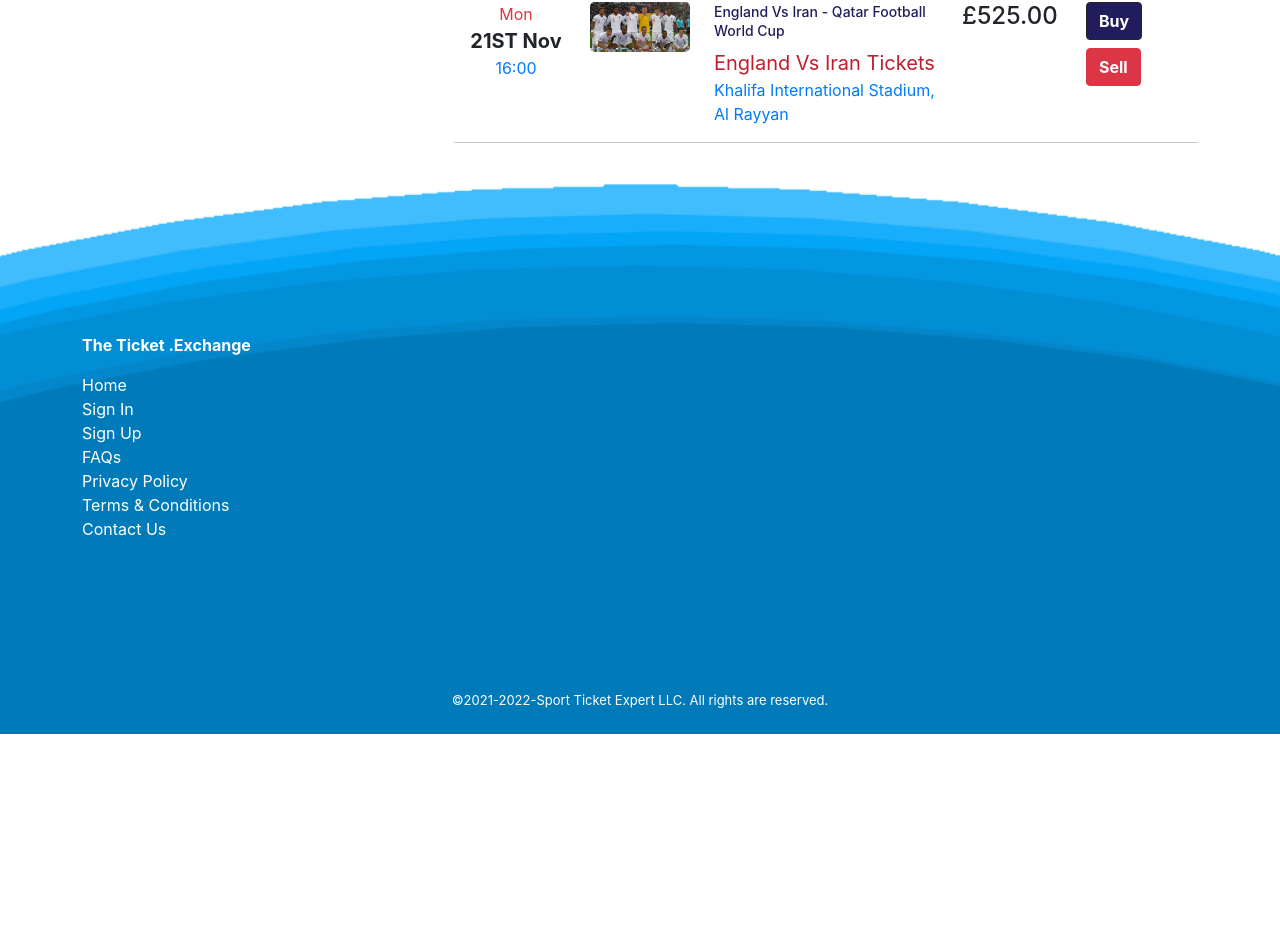
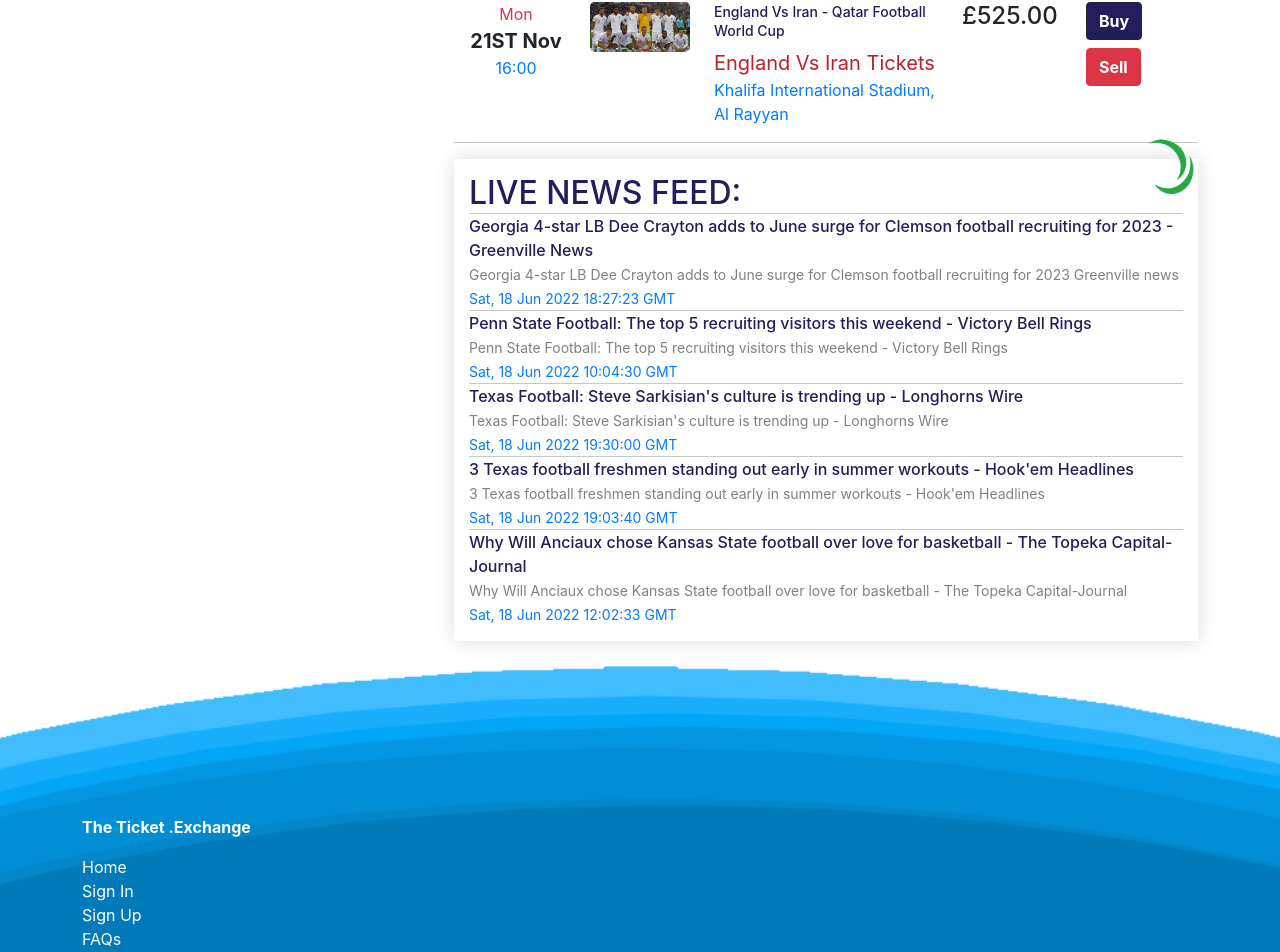
Before and after one commit to Jahangir-Alam-Noman/ticket-exchange, a React (Create React App) app: page / in a window 1280 px wide. Shown: the part 4483-5435 px from the top of the page. Before the commit the page ends 5217 px from the top, so only its background shows below. Built offline with nearby package versions, Linux system fonts and the light colour scheme; some icons are missing.

Commit message:
NewsFeed Updated

```diff
--- a/src/App.css
+++ b/src/App.css
@@ -7,6 +7,7 @@
 @import "./assets/css/Ticket.css";
 @import "./assets/css/LeftMenu.css";
 @import "./assets/css/PopularEvents.css";
+@import "./assets/css/NewsFeed.css";
 
 /* Header added */
 @import "./assets/css/Header.css";
--- /dev/null
+++ b/src/assets/css/NewsFeed.css
@@ -0,0 +1,30 @@
+/** @format */
+.news_feed {
+  /* height: auto; */
+  /* width: 280px; */
+  box-shadow: 0px 0px 20px gainsboro;
+  padding: 15px;
+}
+
+@media all and (max-width: 1600px) {
+  .newsFeed_img {
+    position: absolute;
+    top: 4622px;
+    left: 1147px;
+  }
+}
+
+.newsFeed_head {
+  color: #221d5d;
+  font-weight: 500;
+  margin: 0;
+}
+.newsFeed_text {
+  color: #808080;
+}
+.newsFeed_date {
+  color: #007bff;
+}
+.horizontal {
+  margin: 0px;
+}
--- /dev/null
+++ b/src/components/Home/NewsFeed/NewsFeed.js
@@ -0,0 +1,100 @@
+/** @format */
+
+import React from "react";
+import image from "../../../assets/img/newsFeed/bg-module-success.png";
+
+const NewsFeed = () => {
+  return (
+    <div>
+      <div className='container p-0'>
+        <div className='row'>
+          <div className='news_feed'>
+            <img
+              src={image}
+              alt=''
+              className='newsFeed_img d-none d-sm-block'
+            />
+            <p className='h2 newsFeed_head'>LIVE NEWS FEED: </p>
+            <div>
+              <hr className='horizontal' />
+              <p className='newsFeed_head'>
+                Georgia 4-star LB Dee Crayton adds to June surge for Clemson
+                football recruiting for 2023 - Greenville News
+              </p>
+              <small className='newsFeed_text'>
+                Georgia 4-star LB Dee Crayton adds to June surge for Clemson
+                football recruiting for 2023 Greenville news
+              </small>{" "}
+              <br />
+              <small className='newsFeed_date'>
+                Sat, 18 Jun 2022 18:27:23 GMT
+              </small>
+            </div>
+            <div>
+              <hr className='horizontal' />
+              <p className='newsFeed_head'>
+                Penn State Football: The top 5 recruiting visitors this weekend
+                - Victory Bell Rings
+              </p>
+              <small className='newsFeed_text'>
+                Penn State Football: The top 5 recruiting visitors this weekend
+                - Victory Bell Rings
+              </small>{" "}
+              <br />
+              <small className='newsFeed_date'>
+                Sat, 18 Jun 2022 10:04:30 GMT
+              </small>
+            </div>
+            <div>
+              <hr className='horizontal' />
+              <p className='newsFeed_head'>
+                Texas Football: Steve Sarkisian's culture is trending up -
+                Longhorns Wire
+              </p>
+              <small className='newsFeed_text'>
+                Texas Football: Steve Sarkisian's culture is trending up -
+                Longhorns Wire
+              </small>{" "}
+              <br />
+              <small className='newsFeed_date'>
+                Sat, 18 Jun 2022 19:30:00 GMT
+              </small>
+            </div>
+            <div>
+              <hr className='horizontal' />
+              <p className='newsFeed_head'>
+                3 Texas football freshmen standing out early in summer workouts
+                - Hook'em Headlines
+              </p>
+              <small className='newsFeed_text'>
+                3 Texas football freshmen standing out early in summer workouts
+                - Hook'em Headlines
+              </small>{" "}
+              <br />
+              <small className='newsFeed_date'>
+                Sat, 18 Jun 2022 19:03:40 GMT
+              </small>
+            </div>
+            <div>
+              <hr className='horizontal' />
+              <p className='newsFeed_head'>
+                Why Will Anciaux chose Kansas State football over love for
+                basketball - The Topeka Capital-Journal
+              </p>
+              <small className='newsFeed_text'>
+                Why Will Anciaux chose Kansas State football over love for
+                basketball - The Topeka Capital-Journal
+              </small>{" "}
+              <br />
+              <small className='newsFeed_date'>
+                Sat, 18 Jun 2022 12:02:33 GMT
+              </small>
+            </div>
+          </div>
+        </div>
+      </div>
+    </div>
+  );
+};
+
+export default NewsFeed;
--- a/src/components/Home/Ticket/Ticket.js
+++ b/src/components/Home/Ticket/Ticket.js
@@ -1,20 +1,24 @@
+/** @format */
+
 import React from "react";
 import FinalTicket from "../FinalTicket/FinalTicket";
 
 import LeftMenu from "../LeftMenu/LeftMenu";
+import NewsFeed from "../NewsFeed/NewsFeed";
 import PopularEvents from "../PopularEvents/PopularEvents";
 
 const Ticket = () => {
   return (
     <div>
-      <div className="container ticket p-4 text-start">
-        <div className="row">
-          <div className="col-xs-12 col-sm-4 col-md-4 col-lg-4 ">
+      <div className='container ticket p-4 text-start'>
+        <div className='row'>
+          <div className='col-xs-12 col-sm-4 col-md-4 col-lg-4 '>
             <LeftMenu></LeftMenu>
           </div>
-          <div className="col-xs-12 col-sm-8 col-md-8 col-lg-8">
+          <div className='col-xs-12 col-sm-8 col-md-8 col-lg-8'>
             <FinalTicket></FinalTicket>
             <PopularEvents></PopularEvents>
+            <NewsFeed></NewsFeed>
           </div>
         </div>
       </div>
```
Also changed, not shown: src/assets/img/newsFeed/bg-module-success.png (renamed from src/assets/img/header/bg-module-success.png), src/assets/img/newsFeed/bg-module-success1.png (renamed from src/assets/img/header/bg-module-success1.png).
